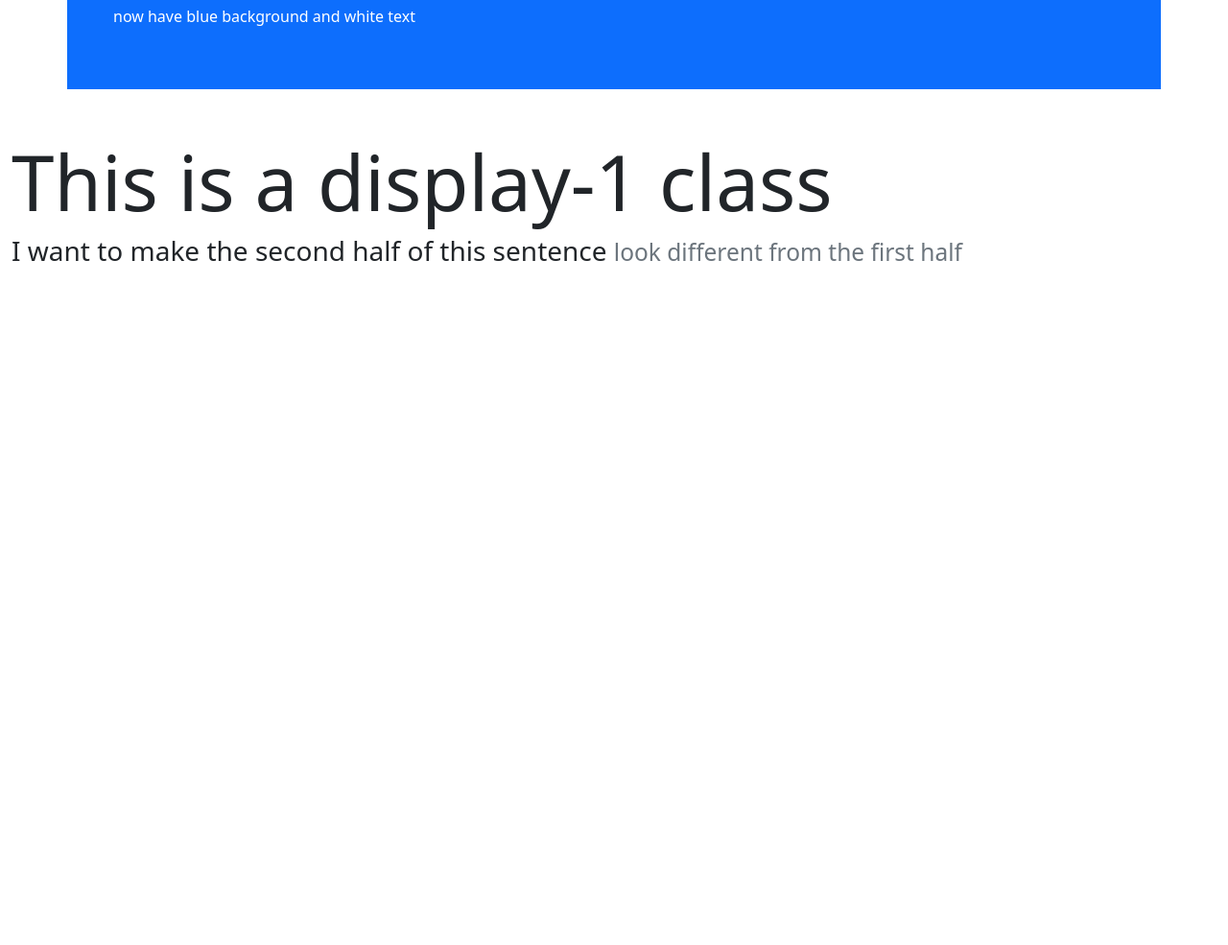
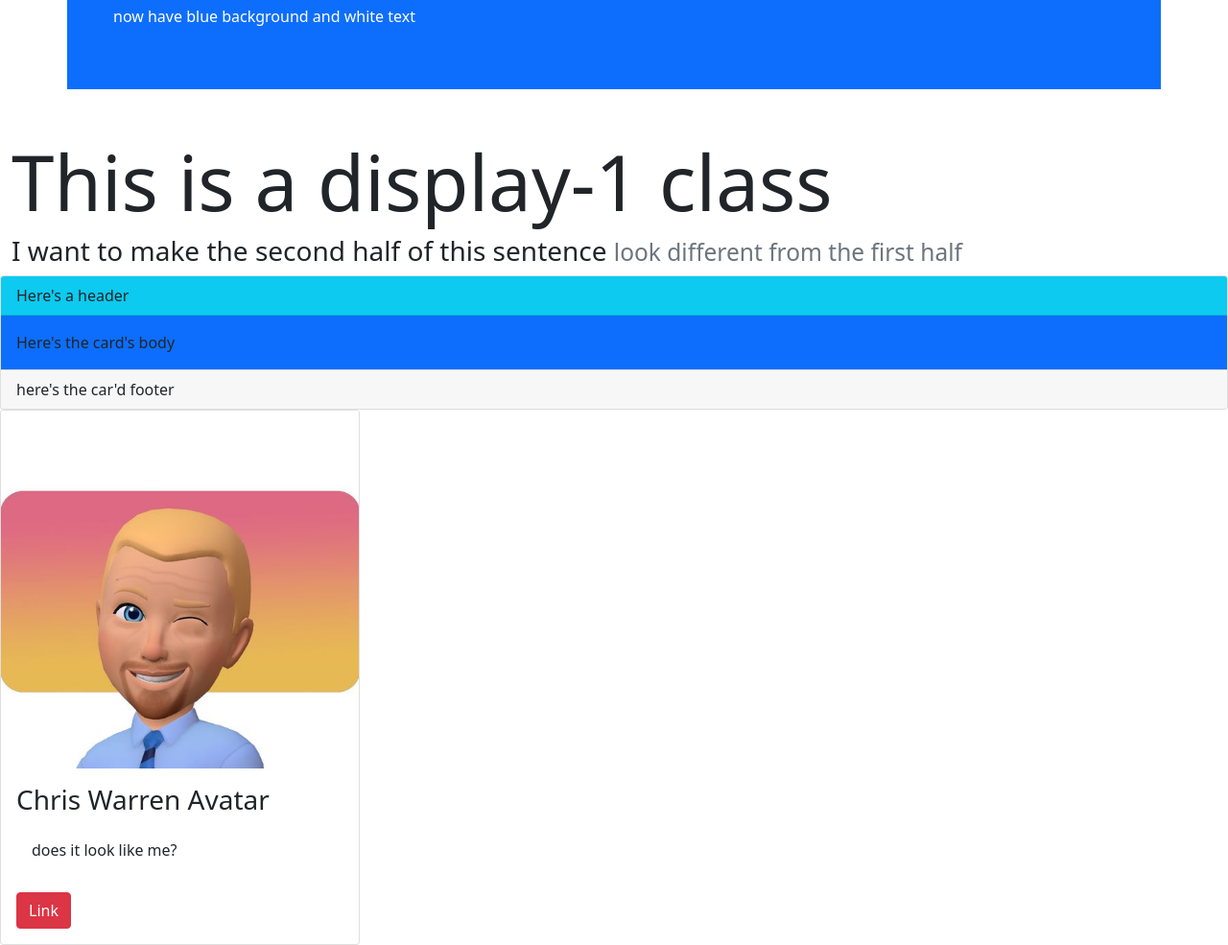
Before and after one commit to RevChrisWarren/Bootstrappractice, a plain HTML site: page index.html in a window 1280 px wide. Shown: the part 805-1790 px from the top of the page at 96% size. Before the commit the page ends 1092 px from the top, so only its background shows below. Drawn offline with nearby package versions, Linux system fonts and the light colour scheme.

Commit message:
working with cards

```diff
--- a/index.html
+++ b/index.html
@@ -35,5 +35,19 @@
         <h3>I want to make the second half of this sentence
             <small class="text-muted">look different from the first half</small></h3>
     </div>
+
+    <div class="card">
+        <div class="card-header bg-info">Here's a header</div>
+        <div class="card-body bg-primary">Here's the card's body</div>
+        <div class="card-footer"> here's the car'd footer</div>
+    </div>
+    <div class="card" style="width:375px">
+    <img class="card-img-top" src="cwavatar.jpeg" alt="Chris Avatar">
+<div class="card-body">
+    <h3 class="card-title">Chris Warren Avatar</h3>
+    <p class="card-body">does it look like me?</p>
+    <a href="#" class="btn btn-danger">Link</a>
+    </div>
+</div>
     </body>
 </html>
```
Also changed, not shown: cwavatar.jpeg (added).
